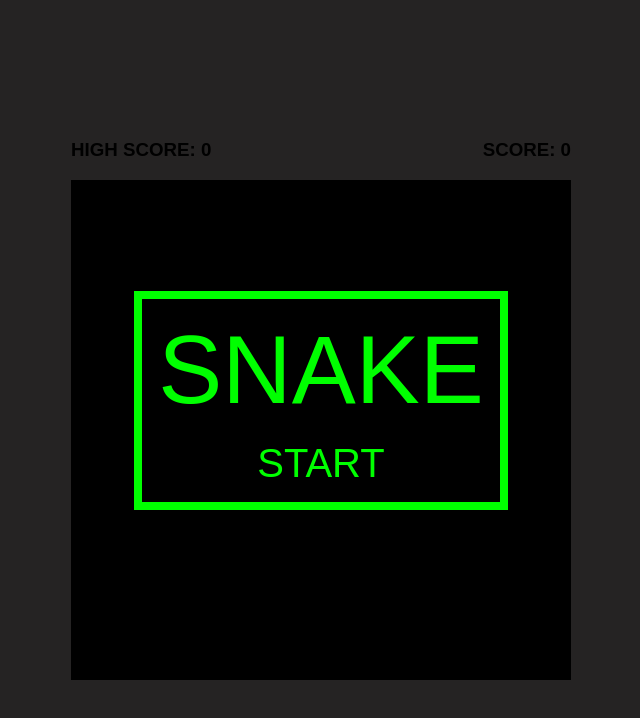
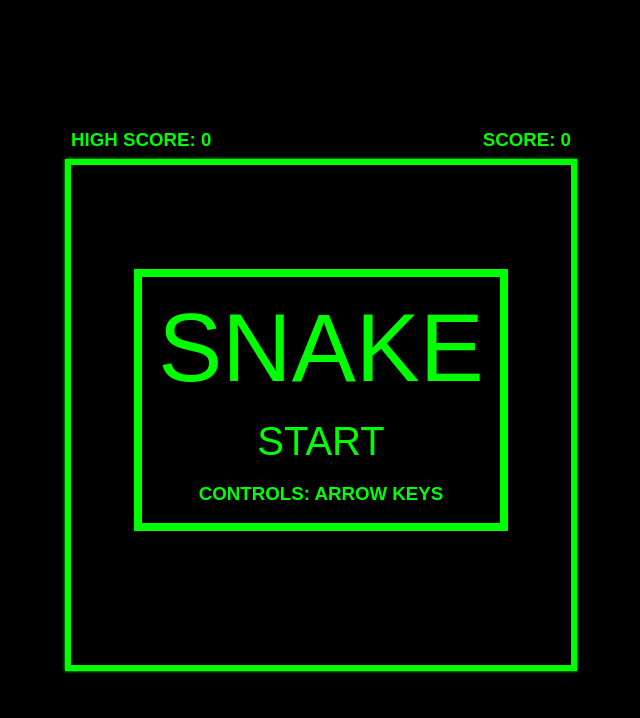
Before and after one commit to GAMAKIICHI/Snake, a plain HTML site: page game/game.html in a window 1280 px wide. Shown: the whole page, without its empty margins (319-959 px from the left). Drawn offline with nearby package versions, Linux system fonts and the light colour scheme.

Commit message:
updated ui

```diff
--- a/game/game.css
+++ b/game/game.css
@@ -9,7 +9,7 @@ body
 {
     width: 100%;
     height: 100%;
-    background-color: rgb(37, 35, 35);
+    background-color: rgb(0, 0, 0);
     display: flex;
     justify-content: center;
     align-items: center;
@@ -23,18 +23,21 @@ body
 {
     width: 500px;
     height: 500px;
+    border: .4rem solid rgba(0, 255, 0, 255);
+    box-shadow: 0 0 3px rgba(0, 255, 0, 255);
 }
 
 #menu
 {
     position: absolute;
-    border: .5rem solid;
+    border: .5rem solid rgba(0, 255, 0, 255);
     background-color: rgba(0, 0, 0, 1);
 }
 
 .menu-item
 {
     text-align: center;
+    color: rgba(0, 255, 0, 255);
 }
 
 #menu-title
@@ -60,5 +63,6 @@ body
 
 .score-item
 {
-    margin: 0, 0, 0, 0;
+    color: rgba(0, 255, 0, 255);
+    margin: 0 0 .5rem 0;
 }
--- a/game/game.html
+++ b/game/game.html
@@ -19,6 +19,7 @@
             <div id="menu">
                 <h1 id="menu-title" class="menu-item">SNAKE</h1>
                 <h2 id="menu-start" class="menu-item">START</h2>
+                <h3 id="menu-control" class="menu-item">CONTROLS: ARROW KEYS</h3>
             </div>
         </div>
         <script type="module" src="game.js" async defer></script>
--- a/utilities/render.js
+++ b/utilities/render.js
@@ -9,10 +9,9 @@ const color = [0, 255, 0, 255];
 
 export class Render
 {
-    constructor(gl, color = [1.0, 1.0, 0.0])
+    constructor(gl)
     {
         this.gl = gl;
-        this.color = color;
 
         //camera z index must be odd or grid will squares will render uneven
         this.camera = new Camera(this.gl, [0.0, 0.0, 15]);
@@ -39,12 +38,6 @@ export class Render
         await this.snake.initSnake("../assets/shaders/vertex.glsl", "../assets/shaders/snake.glsl", color);
         await this.grid.initGrid("../assets/shaders/vertex.glsl", "../assets/shaders/grid.glsl", color);
         await this.food.initFood("../assets/shaders/vertex.glsl", "../assets/shaders/snake.glsl", this.camera.cameraPos[2], color);
-
-        this.menu.style.borderColor = `rgba(${color})`;
-        for(let i = 0; i < this.menu.children.length; i++)
-        {
-            this.menu.children[i].style.color = `rgba(${color})`;
-        }
 
         this.updateScore();
         this.updateHighScore();
```
